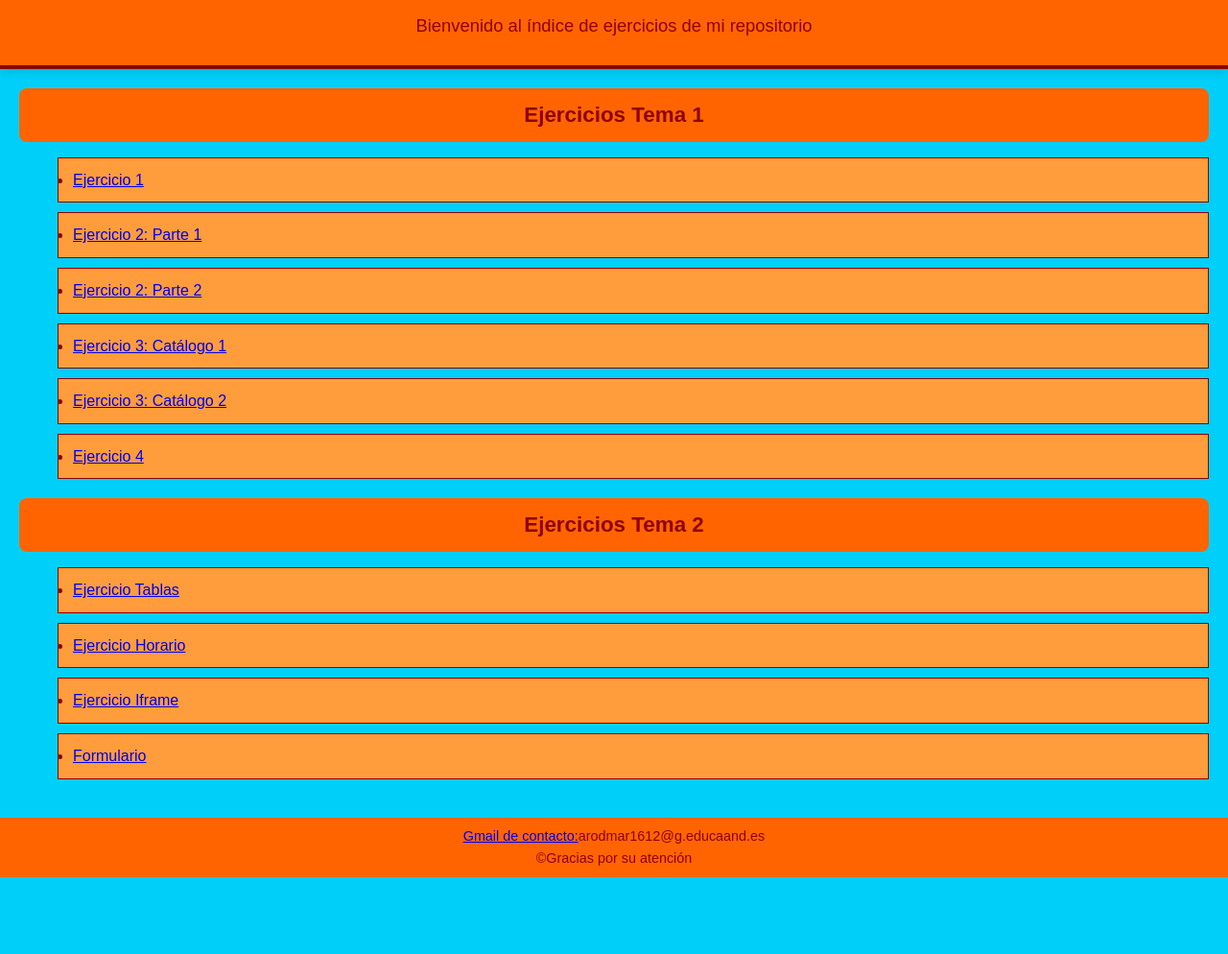
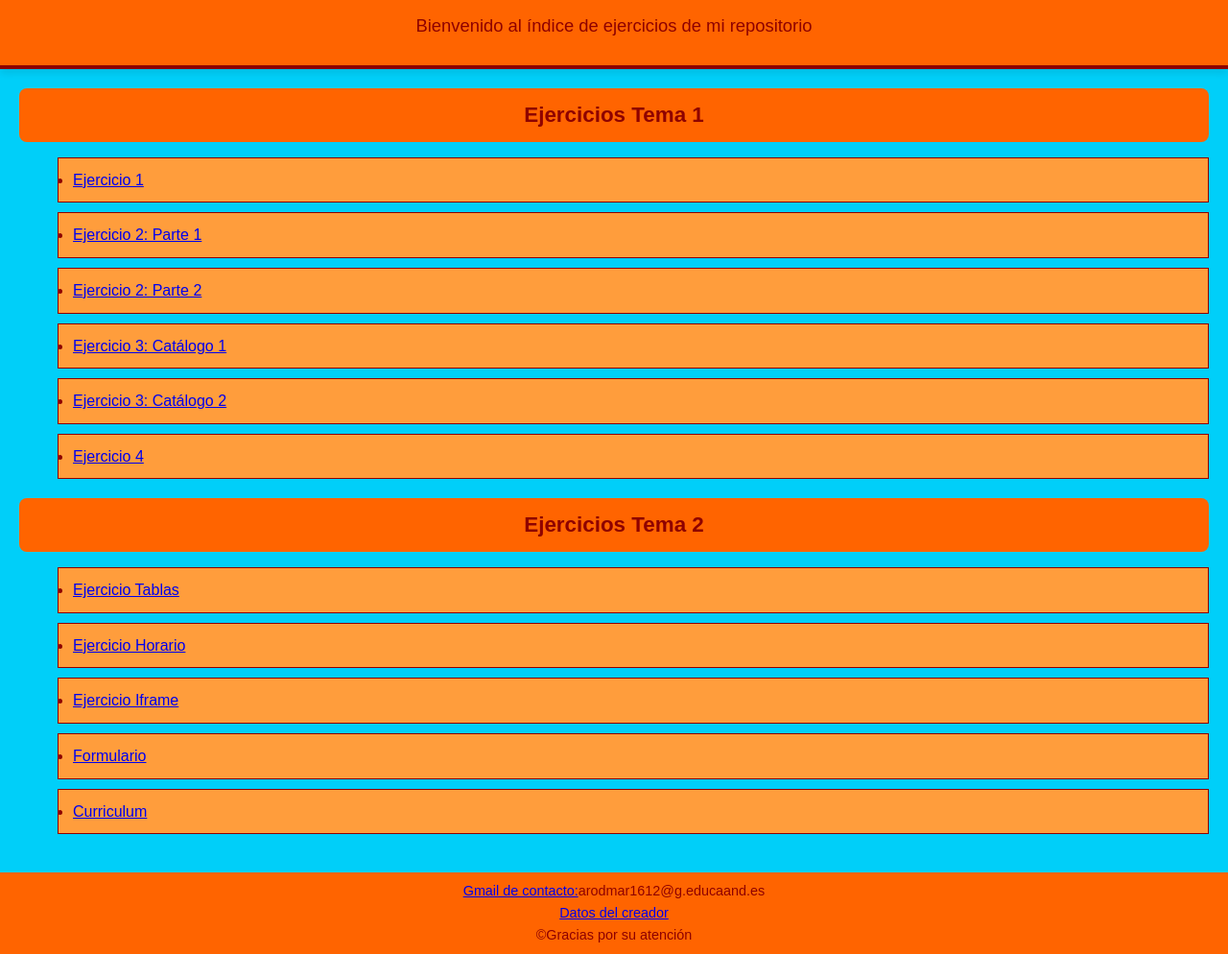
Before and after one commit to Alvator04/Pagina-Web-LM, a plain HTML site: page index.html in a window 1280 px wide. Shown: the part 104-1098 px from the top of the page at 96% size. Before the commit the page ends 1018 px from the top, so only its background shows below. Drawn offline with Linux system fonts and the light colour scheme.

Commit message:
Update index.html

```diff
--- a/index.html
+++ b/index.html
@@ -91,13 +91,15 @@
         <ul>
             <div class="actividad"><li><a href="Tema 2/Ejercicio Tabla Básico.html">Ejercicio Tablas</a></li></div>
             <div class="actividad"><li><a href="Tema 2/Tabla Horario.html" target="_blank">Ejercicio Horario</a></li></div>
-             <div class="actividad"><li><a href="Tema 2/Ejercicio iframe.html" target="_blank">Ejercicio Iframe</a></li></div>
+            <div class="actividad"><li><a href="Tema 2/Ejercicio iframe.html" target="_blank">Ejercicio Iframe</a></li></div>
             <div class="actividad"><li><a href="Tema 2/Formulario.html" target="_blank">Formulario</a></li></div>
+            <div class="actividad"><li><a href="Tema 2/Curriculum.htm" target="_blank">Curriculum</a></li></div>
         </ul>
         </section>
     </main>
     <footer>
         <a href="https://workspace.google.com/intl/es/gmail/">Gmail de contacto:</a><a>arodmar1612@g.educaand.es </a><br>
+        <a href="Tema 2/Curriculum.htm" target="_blank">Datos del creador</a><br>
         <a>&copy;Gracias por su atención</a>
     </footer>
 
```
